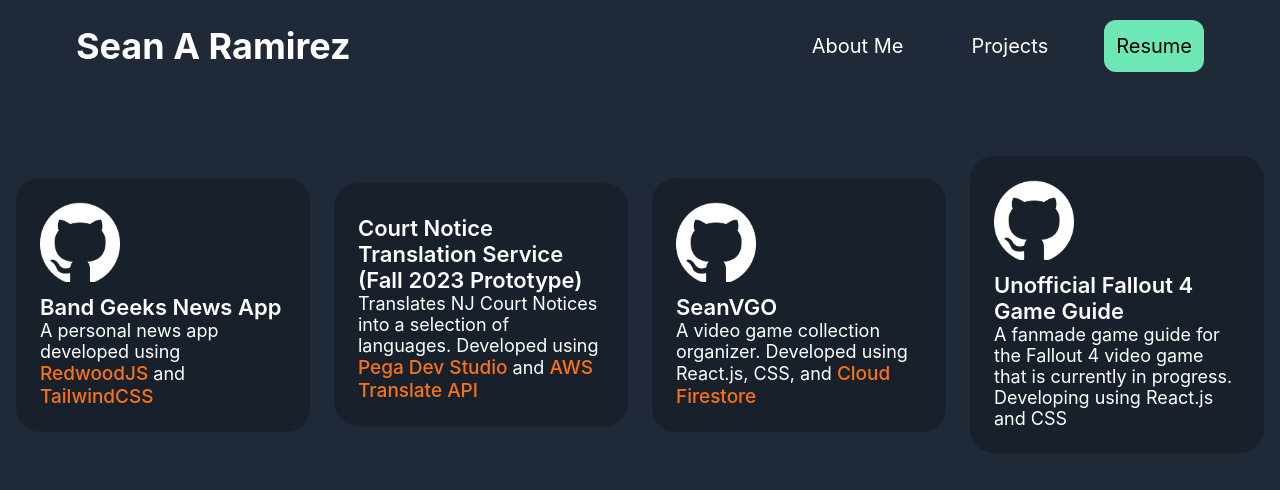
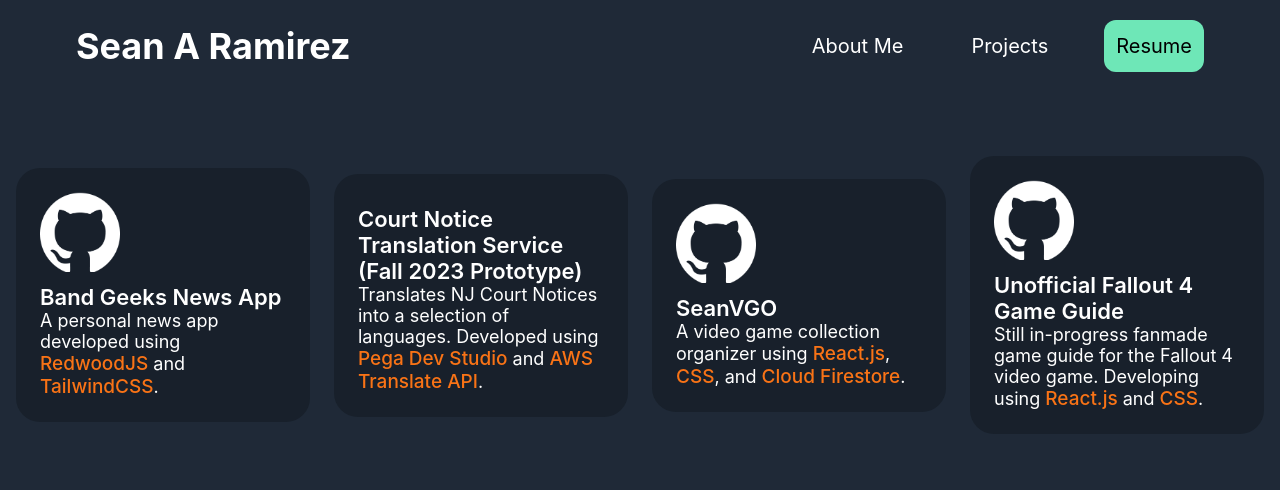
Before and after one commit to snaramirez872/snaramirez-portfolio-new, a React (Vite) app: page /projects in a window 1280 px wide. Shown: the top 490 px of the page. Built offline with nearby package versions, Linux system fonts and the light colour scheme.

Commit message:
fixed ui bugs

```diff
--- a/src/components/Project-Cards/ProjectCard.jsx
+++ /dev/null
@@ -1,31 +0,0 @@
-import React from "react";
-import './ProjectCard.css';
-
-export default function ProjectCard({ title, desc, links, img, url }) {
-    return (
-        <div className='card'>
-            <div className='image-container'>
-                {img && (
-                    url ? (
-                        <a href={url} target='_blank' rel='noreferrer'>
-                            <img src={img} alt={title} width='80' height='80' />
-                        </a>
-                    ) : (
-                        <img src={img} alt={title} />
-                    )
-                )}
-            </div>
-            <div className='proj-details'>
-                <p className='title'>{title}</p>
-                <p className='desc'>
-                    {desc} {links.map((link, idx) => (
-                        <span key={idx}>
-                            <a className='tools' href={link.href} target='_blank' rel='noreferrer'>{link.text}</a>
-                            {idx < links.length - 1 ? ' and ' : ''}
-                        </span>
-                    ))}
-                </p>
-            </div>
-        </div>
-    );
-}
--- a/src/pages/AboutMe/AboutMe.css
+++ b/src/pages/AboutMe/AboutMe.css
@@ -1,4 +1,3 @@
-
 .AboutMe {
     display: flex;
     align-items: center;
@@ -86,6 +85,7 @@
 
     .mobile-icons {
         gap: 3vh;
+        margin-bottom: 8vh;
     }
 
     .mobile-mode {
--- a/src/pages/Projects/Projects.jsx
+++ b/src/pages/Projects/Projects.jsx
@@ -1,8 +1,8 @@
 import React from "react";
 import { Link } from "react-router-dom";
-import ProjectCard from "../../components/Project-Cards/ProjectCard";
-import projects from './project-details.json';
+import github from '../../assets/icons/github-mark-white.png';
 import "./Projects.css"
+import "../../components/Project-Cards/ProjectCard.css";
 
 export default function Projects() {
     return (
@@ -11,16 +11,45 @@
                 <Link className='back-button' to='/'>Back</Link>
             </div>
             <div className='project-cards'>
-                {projects.map((proj, idx) => (
-                    <ProjectCard
-                        key={idx}
-                        title={proj.title}
-                        desc={proj.desc}
-                        links={proj.links}
-                        img={proj.img}
-                        url={proj.url}
-                    />
-                ))}
+                <div className='card'>
+                    <div className="image-container">
+                        <a href="" target="_blank" rel='noreferrer'>
+                            <img src={github} alt="" width='80' height='80' />
+                        </a>
+                    </div>
+                    <div className='proj-details'>
+                        <p className='title'>Band Geeks News App</p>
+                        <p className='desc'>A personal news app developed using <a className='tools' href='https://redwoodjs.com/docs/introduction' target='_blank' rel='noreferrer'>RedwoodJS</a> and <a className='tools' href='https://tailwindcss.com/docs' target='_blank' rel='noreferrer'>TailwindCSS</a>.</p>
+                    </div>
+                </div>
+                <div className='card'>
+                    <div className='proj-details'>
+                        <p className='title'>Court Notice Translation Service (Fall 2023 Prototype)</p>
+                        <p className='desc'>Translates NJ Court Notices into a selection of languages. Developed using <a className='tools' href='https://docs.pega.com/bundle/platform/page/platform/app-dev/dev-studio-overview.html' target='_blank' rel='noreferrer'>Pega Dev Studio</a> and <a className='tools' href='https://docs.aws.amazon.com/translate/latest/APIReference/API_TranslateDocument.html' target='_blank' rel='noreferrer'>AWS Translate API</a>.</p>
+                    </div>
+                </div>
+                <div className='card'>
+                    <div className="image-container">
+                        <a href="" target="_blank" rel='noreferrer'>
+                            <img src={github} alt="" width='80' height='80' />
+                        </a>
+                    </div>
+                    <div className='proj-details'>
+                        <p className='title'>SeanVGO</p>
+                        <p className='desc'>A video game collection organizer using <span className='tools'>React.js</span>, <span className='tools'>CSS</span>, and <a className='tools' href='https://firebase.google.com/docs/firestore' target='_blank' rel='noreferrer'>Cloud Firestore</a>.</p>
+                    </div>
+                </div>
+                <div className='card'>
+                    <div className="image-container">
+                        <a href="https://github.com/snaramirez872/fanmade-fallout4-game-guide" target="_blank" rel='noreferrer'>
+                            <img src={github} alt="" width='80' height='80' />
+                        </a>
+                    </div>
+                    <div className='proj-details'>
+                        <p className='title'>Unofficial Fallout 4 Game Guide</p>
+                        <p className='desc'>Still in-progress fanmade game guide for the Fallout 4 video game. Developing using <span className='tools'>React.js</span> and <span className='tools'>CSS</span>.</p>
+                    </div>
+                </div>
             </div>
         </div>
     );
--- a/src/pages/Projects/project-details.json
+++ /dev/null
@@ -1,38 +0,0 @@
-[
-    {
-        "title": "Band Geeks News App",
-        "desc": "A personal news app developed using",
-        "links": [
-            { "text": "RedwoodJS", "href": "https://redwoodjs.com/docs/introduction" },
-            { "text": "TailwindCSS", "href": "https://tailwindcss.com/docs" }
-        ],
-        "img": "/src/assets/icons/github-mark-white.png",
-        "url": "https://github.com/ppauliuchenka02/bandgeeks-news-app"
-    },
-    {
-        "title": "Court Notice Translation Service (Fall 2023 Prototype)",
-        "desc": "Translates NJ Court Notices into a selection of languages. Developed using",
-        "links": [
-            { "text": "Pega Dev Studio", "href": "https://docs.pega.com/bundle/platform/page/platform/app-dev/dev-studio-overview.html" },
-            { "text": "AWS Translate API", "href": "https://docs.aws.amazon.com/translate/latest/APIReference/API_TranslateDocument.html" }
-        ],
-        "img": "",
-        "url": ""
-    },
-    {
-        "title": "SeanVGO",
-        "desc": "A video game collection organizer. Developed using React.js, CSS, and",
-        "links": [
-            { "text": "Cloud Firestore", "href": "https://firebase.google.com/docs/firestore" }
-        ],
-        "img": "/src/assets/icons/github-mark-white.png",
-        "url": "https://github.com/snaramirez872/SeanVGO"
-    },
-    {
-        "title": "Unofficial Fallout 4 Game Guide",
-        "desc": "A fanmade game guide for the Fallout 4 video game that is currently in progress. Developing using React.js and CSS",
-        "links": [],
-        "img": "/src/assets/icons/github-mark-white.png",
-        "url": "https://github.com/snaramirez872/fanmade-fallout4-game-guide"
-    }
-]
```
